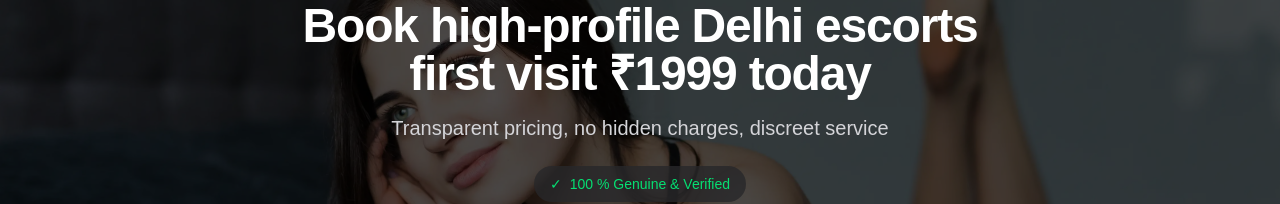
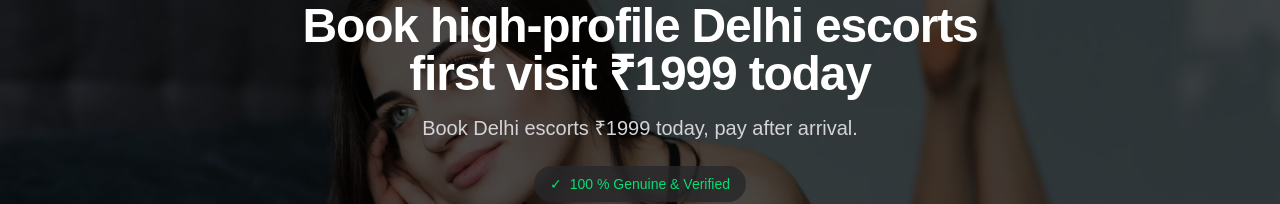
Before and after one commit to Prakash84/NewdelhiEs, a Next.js app: page / in a window 1280 px wide. Shown: the part 143-347 px from the top of the page. Built offline with nearby package versions, Linux system fonts and the light colour scheme.

Commit message:
production build ready

```diff
--- a/app/HomeClient.js
+++ b/app/HomeClient.js
@@ -446,7 +446,7 @@ const locations1 = [
     </h1>
 
     <p className="text-lg md:text-xl text-zinc-300 mb-6">
-      Transparent pricing, no hidden charges, discreet service
+      Book Delhi escorts ₹1999 today, pay after arrival.
     </p>
 
     <div className="inline-flex items-center gap-2 bg-zinc-800/80 text-green-400 px-4 py-2 rounded-full text-sm font-medium mb-8">
```
